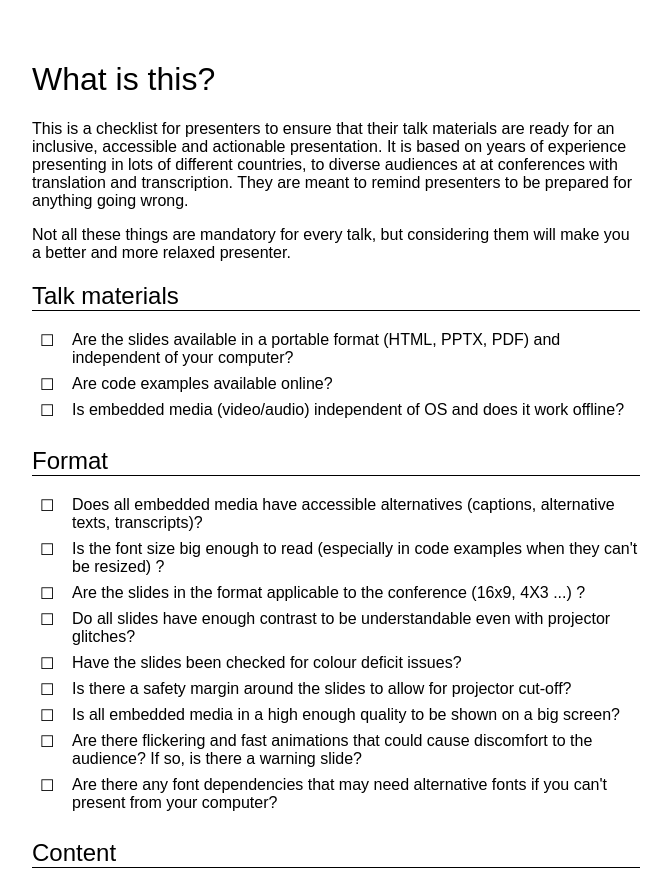
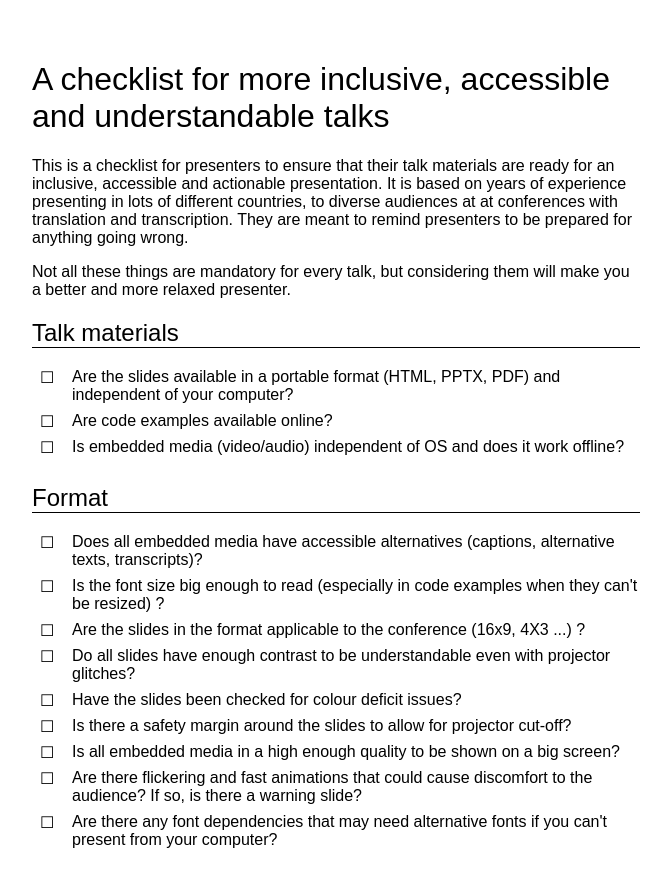
Before and after one commit to codepo8/talk-checklist, a plain HTML site: page index.html in a window 1280 px wide. Shown: the top 871 px of the page, without its empty margins (304-972 px from the left). Drawn offline with Linux system fonts and the light colour scheme.

Commit message:
Added proper title

```diff
--- a/index.html
+++ b/index.html
@@ -39,7 +39,7 @@
 </head>
 <body>
     <main>
-    <h1>What is this?</h1>
+    <h1>A checklist for more inclusive, accessible and understandable talks</h1>
 
     <p>This is a checklist for presenters to ensure that their talk materials are ready for an inclusive, accessible and actionable presentation. It is based on years of experience presenting in lots of different countries, to diverse audiences at at conferences with translation and transcription. They are meant to remind presenters to be prepared for anything going wrong.</p>
 
```
